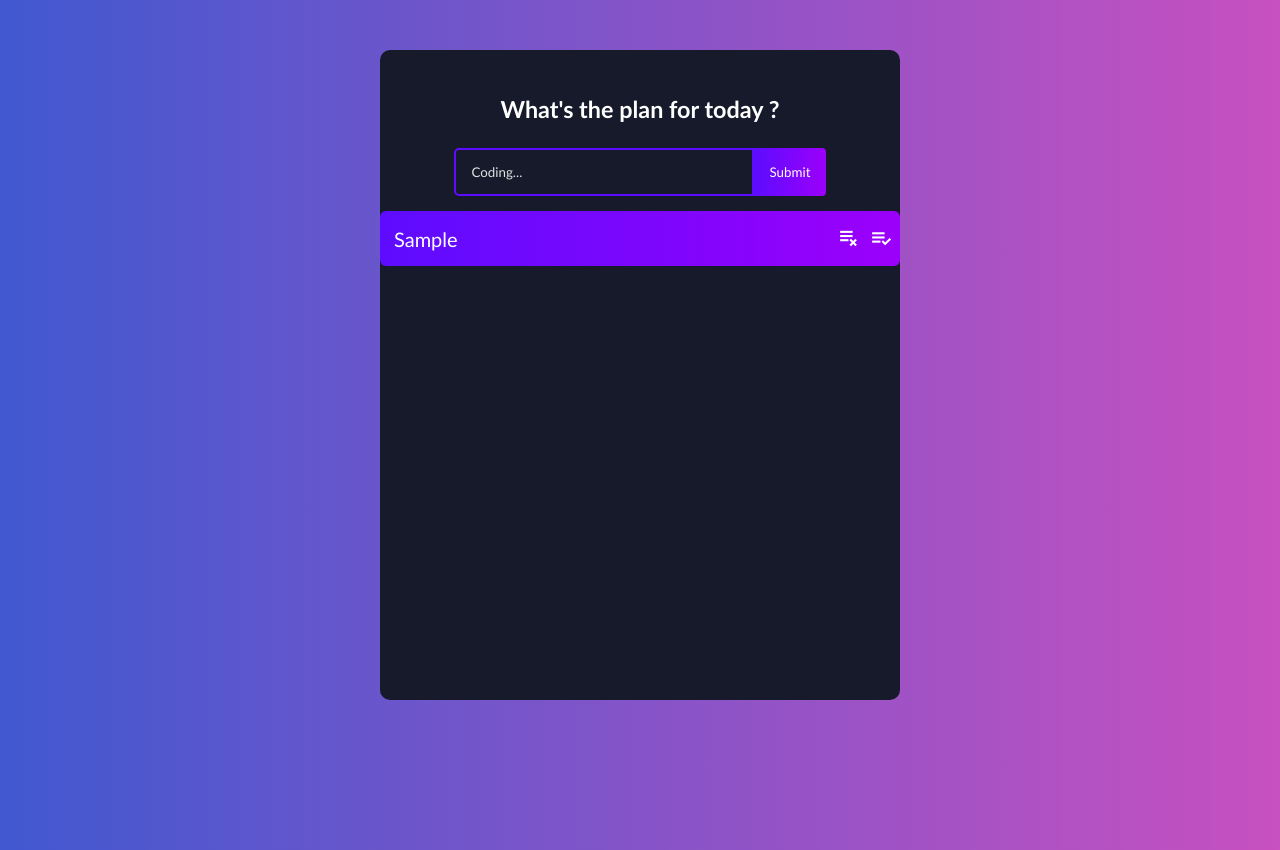
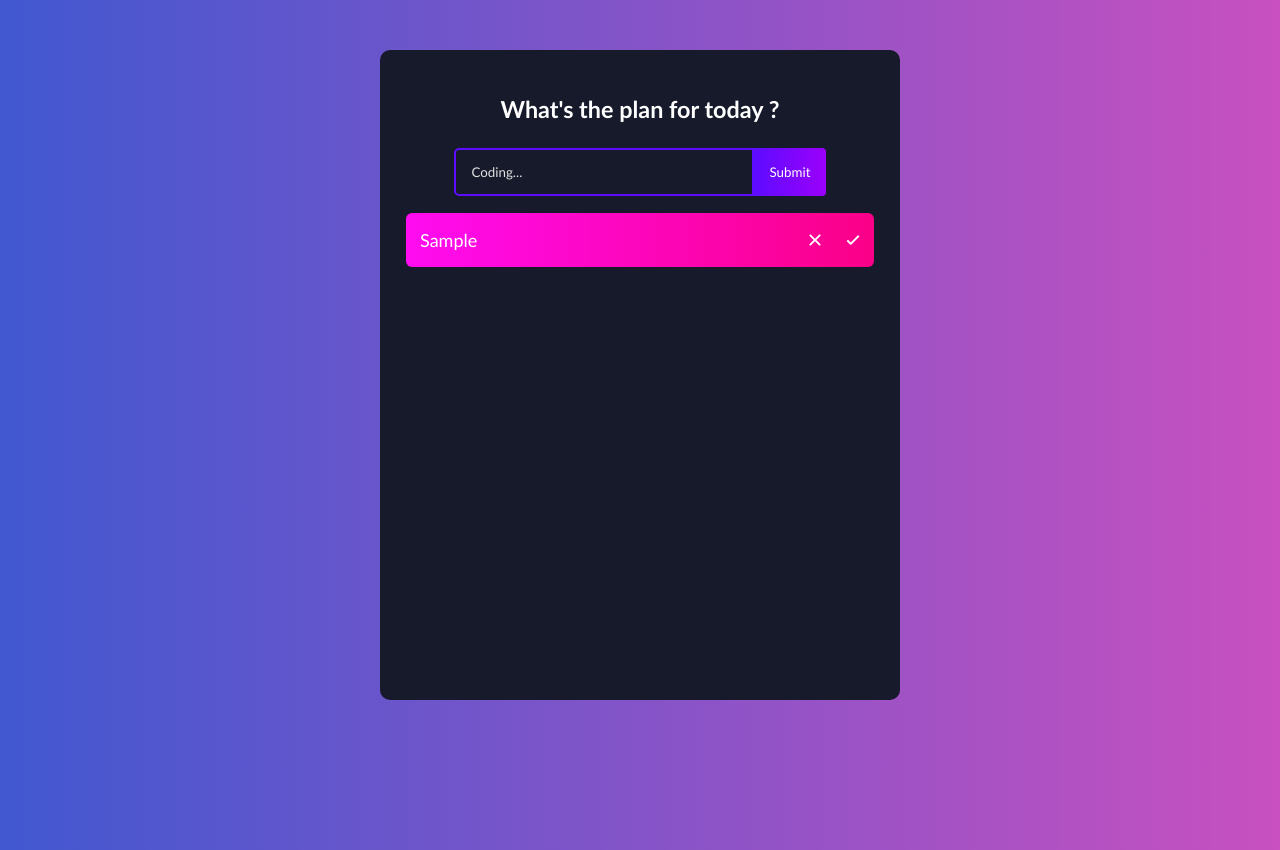
Before and after one commit to 0826240270/Todo-App-React, a React (Create React App) app: page / in a window 1280 px wide. Both pictures are taken after typing "Sample" into the empty fields and a click on the button "Submit". Built offline with nearby package versions, Linux system fonts and the light colour scheme.

Commit message:
:zap: Component
Component

```diff
--- a/src/components/TodoList.css
+++ b/src/components/TodoList.css
@@ -1,14 +1,50 @@
 .todo-list {
-    padding-top: 15px;
+    width: 90%;
+    margin: 17px 20px 8px 26px;
+    cursor: pointer;
+    transition: width 0.3s ease-in-out;
 }
 
 .todo-row {
     display: flex;
     justify-content: space-between;
     align-items: center;
-    padding: 15px 0px 15px 0px;
+    padding: 12px 0px 12px 0px;
     border-radius: 6px 6px 6px 6px;
     outline: none;
+}
+
+.todo-list:hover {
+    width: 485px;
+}
+
+.todo-complete {
+    display: flex;
+    justify-content: space-between;
+    align-items: center;
+    padding: 12px 0px 12px 0px;
+    border-radius: 6px 6px 6px 6px;
+    outline: none;
+    opacity: 0.6;
+}
+
+.row-0 {
+    background: linear-gradient(
+    90deg,
+    rgba(255, 12, 241, 1) 0%,
+    rgba(250, 0, 135, 1) 100%
+  );
+}
+
+.row-1 {
+    background: linear-gradient(
+    90deg,
+    rgba(255, 118, 20, 1) 0%,
+    rgba(255, 84, 17, 1) 100%
+  );
+}
+
+.row-2 {
     background: linear-gradient(
     90deg,
     rgba(20, 159, 255, 1) 0%,
@@ -16,7 +52,7 @@
   );
 }
 
-.todo-row:nth-child(4n + 1) {
+.row-3 {
     background: linear-gradient(
       90deg,
       rgba(93, 12, 255, 1) 0%,
@@ -24,7 +60,7 @@
     );
 }
 
-.todo-row:nth-child(4n + 2) {
+.row-4 {
     background: linear-gradient(
     90deg,
     rgba(255, 12, 241, 1) 0%,
@@ -32,7 +68,15 @@ background: linear-gradient(
   );
 }
 
-.todo-row:nth-child(4n + 3) {
+.row-5 {
+    background: linear-gradient(
+    90deg,
+    rgba(255, 118, 20, 1) 0%,
+    rgba(255, 84, 17, 1) 100%
+  );
+}
+
+.row-6 {
     background: linear-gradient(
     90deg,
     rgba(20, 159, 255, 1) 0%,
@@ -40,8 +84,25 @@ background: linear-gradient(
   );
 }
 
+.row-7 {
+    background: linear-gradient(
+      90deg,
+      rgba(93, 12, 255, 1) 0%,
+      rgba(155, 0, 250, 1) 100%
+    );
+}
+
+.row-8 {
+    background: linear-gradient(
+    90deg,
+    rgba(255, 12, 241, 1) 0%,
+    rgba(250, 0, 135, 1) 100%
+  );
+}
+
+
 .title-work {
-    font-size: 20px;
+    font-size: 18px;
     color: #fff;
     cursor: pointer;
     padding-left: 14px;
--- a/src/components/TodoList.js
+++ b/src/components/TodoList.js
@@ -1,11 +1,10 @@
 import React, { Component } from 'react'
-import { CgPlayListRemove, CgPlayListCheck } from 'react-icons/cg'
+import { IoIosClose, IoIosCheckmark } from 'react-icons/io'
 import './TodoList.css'
 
 const styleIcon = {
     display: "block",
     color: "white",
-    fontSize: "25px",
     cursor: "pointer"
 };
 
@@ -15,19 +14,20 @@ export default class TodoList extends Component {
         const { item, removeClick , doneClick } = this.props;
         return (
             <div className="todo-list">
-                <div className="todo-row">
+                <div className={ !item.is_complete ? "todo-row row-" + this.props.index.toString() :"todo-row row-" + this.props.index.toString() +  " todo-complete" }>
                     <div className="title-work">
                         <span>{item.title}</span>
                     </div>
                     <div className="icon">
                         <div className="remove-icon">
-                            <CgPlayListRemove
+                            <IoIosClose
                                 style={styleIcon}
                                 onClick={removeClick}
+                                size={30}
                             />
                         </div>
                         <div className="check-icon">
-                            <CgPlayListCheck style={styleIcon} onClick={doneClick}/>
+                            <IoIosCheckmark style={styleIcon} size={30} onClick={doneClick} />
                         </div>
                     </div>
                 </div>
```
Lines whose indentation alone changed are shown as unchanged.
